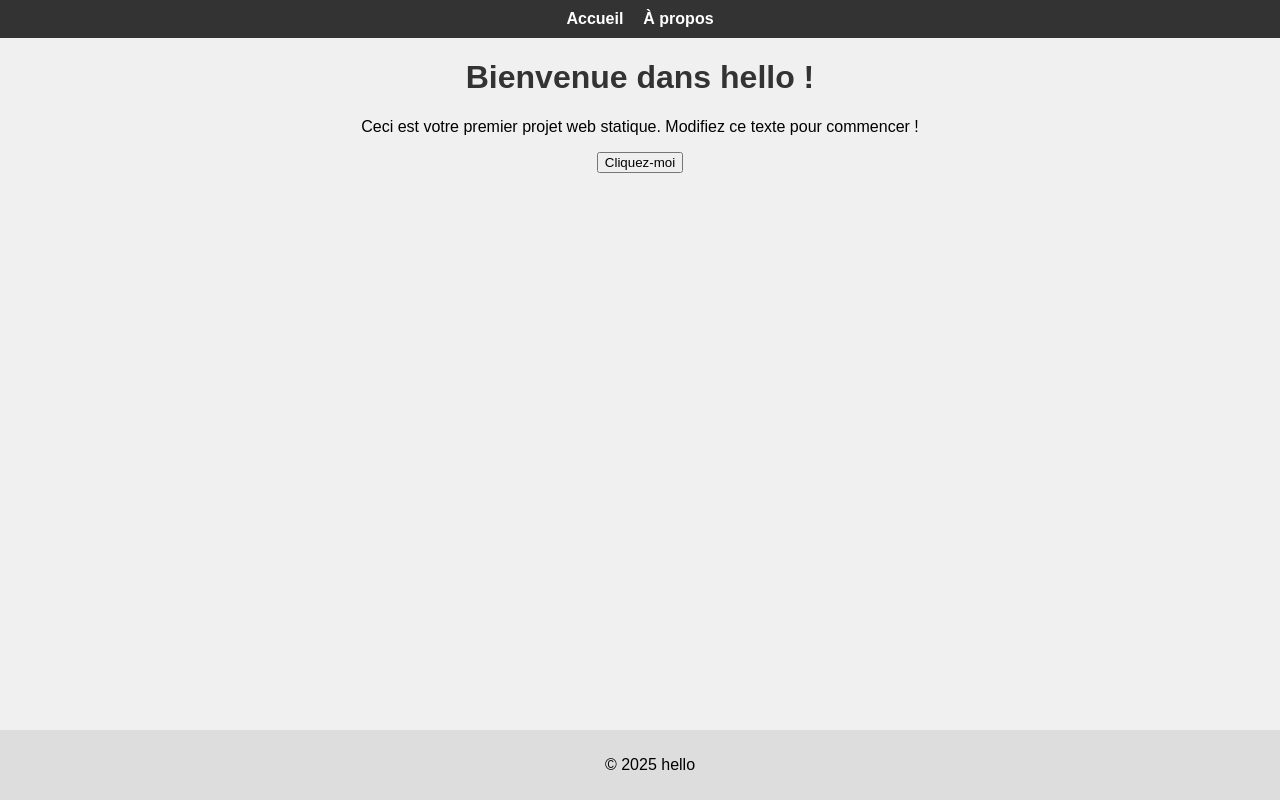
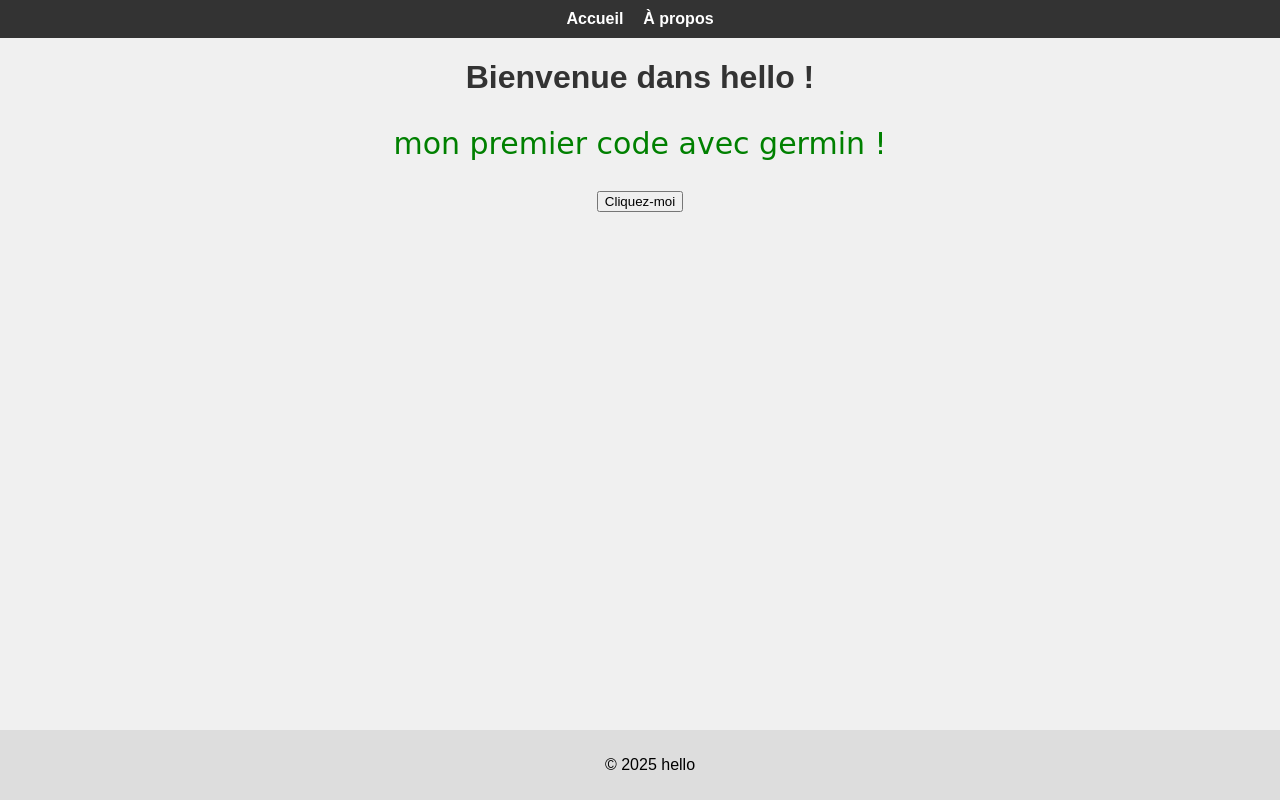
Before and after one commit to ghislain2025/hello, a website: page index.html in a window 1280 px wide. Drawn offline with Linux system fonts and the light colour scheme.

Commit message:
ajout des couleur

```diff
--- a/index.html
+++ b/index.html
@@ -19,7 +19,7 @@
     </header>
     <main>
       <h1>Bienvenue dans hello !</h1>
-      <p>Ceci est votre premier projet web statique. Modifiez ce texte pour commencer !</p>
+      <p>mon premier code avec germin !</p>
     </main>
     <footer>
       <p>© 2025 hello</p>
--- a/public/css/style.css
+++ b/public/css/style.css
@@ -60,3 +60,9 @@
       align-items: center;
     }
   }
+
+  main p{
+    color: green;
+    font-size: 30px;
+    font-family: cursive;
+  }
```
